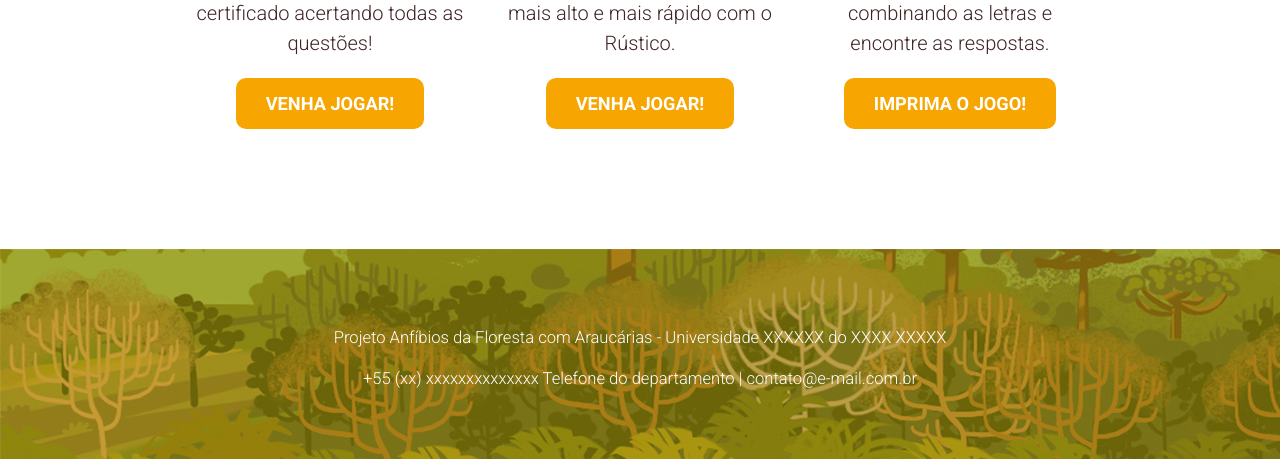
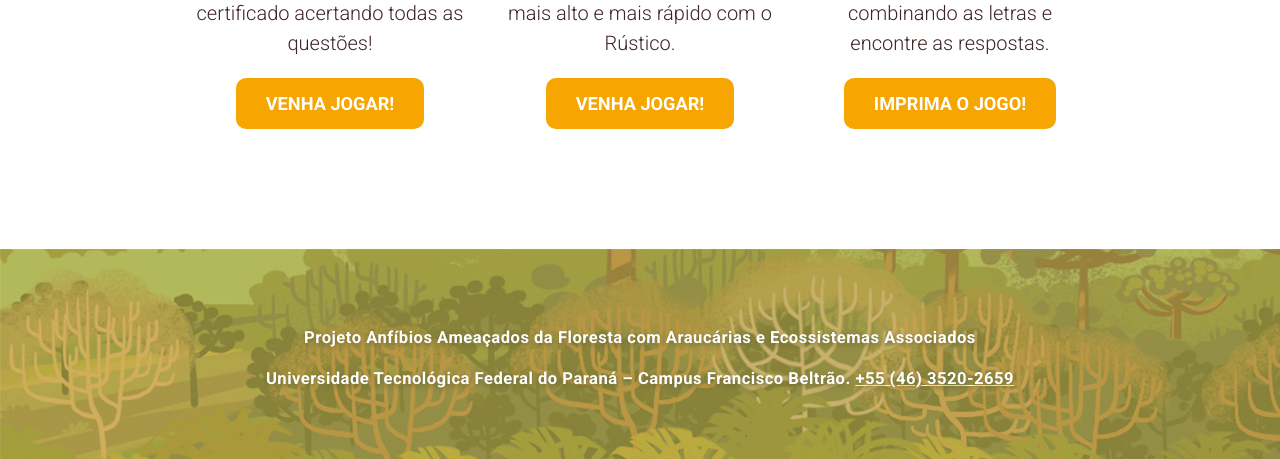
Before and after one commit to luckasfrigo/luckasfrigo.github.io, a PHP site: page /anfibios in a window 1280 px wide. Shown: the part 3161-3620 px from the top of the page. Run offline with PHP 8.4, Linux system fonts and the light colour scheme; some web fonts are replaced.

Commit message:
Updates footer

```diff
--- a/anfibios/anfibios.html
+++ b/anfibios/anfibios.html
@@ -138,8 +138,8 @@
             </article>
         </section>
         <footer>
-            <p>Projeto Anfíbios da Floresta com Araucárias - Universidade XXXXXX do XXXX XXXXX</p>
-            <p>+55 (xx) xxxxxxxxxxxxxx Telefone do departamento | contato@e-mail.com.br</p>
+            <p>Projeto Anfíbios Ameaçados da Floresta com Araucárias e Ecossistemas Associados</p>
+            <p>Universidade Tecnológica Federal do Paraná – Campus Francisco Beltrão. <a href="tel:55-46-3520-2659">+55 (46) 3520-2659</a></p>
         </footer>
         <script src="assets/js/menu.js"></script>
     </body>
--- a/anfibios/assets/css/style.css
+++ b/anfibios/assets/css/style.css
@@ -117,6 +117,17 @@ footer {
     color: white;
     padding-top: 60px;
     background: url(../img/rodape_fundo.jpg);
+    opacity: 0.8;
+}
+
+footer p {
+    font-weight: 700;
+    letter-spacing: 0.5px;
+    text-shadow: 0 2px 5px #4a4605;
+}
+
+footer a {
+    color: white;
 }
 
 ul.colunas {
--- a/anfibios/especies.html
+++ b/anfibios/especies.html
@@ -138,8 +138,8 @@
             <img src="./assets/especies/close.png" class="fechar">
         </div>
         <footer>
-            <p>Projeto Anfíbios da Floresta com Araucárias - Universidade XXXXXX do XXXX XXXXX</p>
-            <p>+55 (xx) xxxxxxxxxxxxxx Telefone do departamento | contato@e-mail.com.br</p>
+            <p>Projeto Anfíbios Ameaçados da Floresta com Araucárias e Ecossistemas Associados</p>
+            <p>Universidade Tecnológica Federal do Paraná – Campus Francisco Beltrão. <a href="tel:55-46-3520-2659">+55 (46) 3520-2659</a></p>
         </footer>
         <script src="assets/js/especies.js"></script>
         <script src="assets/js/menu.js"></script>
--- a/anfibios/index.html
+++ b/anfibios/index.html
@@ -86,8 +86,8 @@
             </ul>
         </section>
         <footer>
-            <p>Projeto Anfíbios da Floresta com Araucárias - Universidade XXXXXX do XXXX XXXXX</p>
-            <p>+55 (xx) xxxxxxxxxxxxxx Telefone do departamento | contato@e-mail.com.br</p>
+            <p>Projeto Anfíbios Ameaçados da Floresta com Araucárias e Ecossistemas Associados</p>
+            <p>Universidade Tecnológica Federal do Paraná – Campus Francisco Beltrão. <a href="tel:55-46-3520-2659">+55 (46) 3520-2659</a></p>
         </footer>
         <script src="assets/js/index.js"></script>
         <script src="assets/js/menu.js"></script>
--- a/anfibios/sobre.html
+++ b/anfibios/sobre.html
@@ -77,8 +77,8 @@
             </ul>
         </section>
         <footer>
-            <p>Projeto Anfíbios da Floresta com Araucárias - Universidade XXXXXX do XXXX XXXXX</p>
-            <p>+55 (xx) xxxxxxxxxxxxxx Telefone do departamento | contato@e-mail.com.br</p>
+            <p>Projeto Anfíbios Ameaçados da Floresta com Araucárias e Ecossistemas Associados</p>
+            <p>Universidade Tecnológica Federal do Paraná – Campus Francisco Beltrão. <a href="tel:55-46-3520-2659">+55 (46) 3520-2659</a></p>
         </footer>
         <script src="assets/js/menu.js"></script>
     </body>
```
